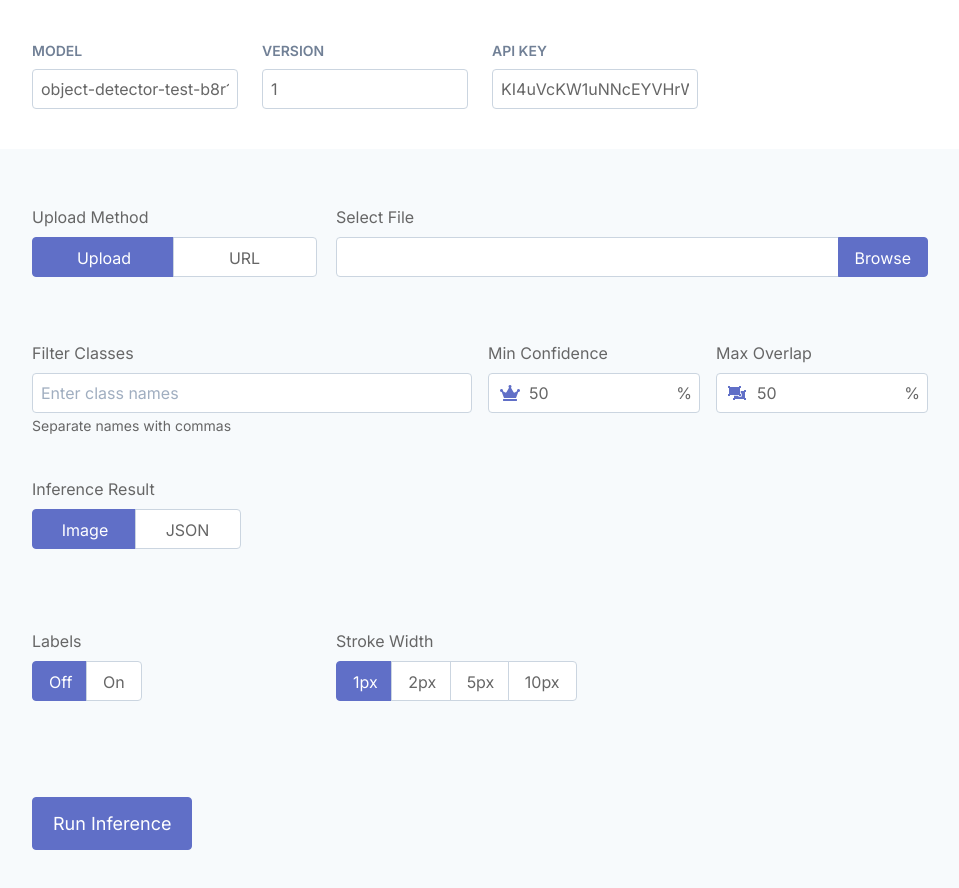
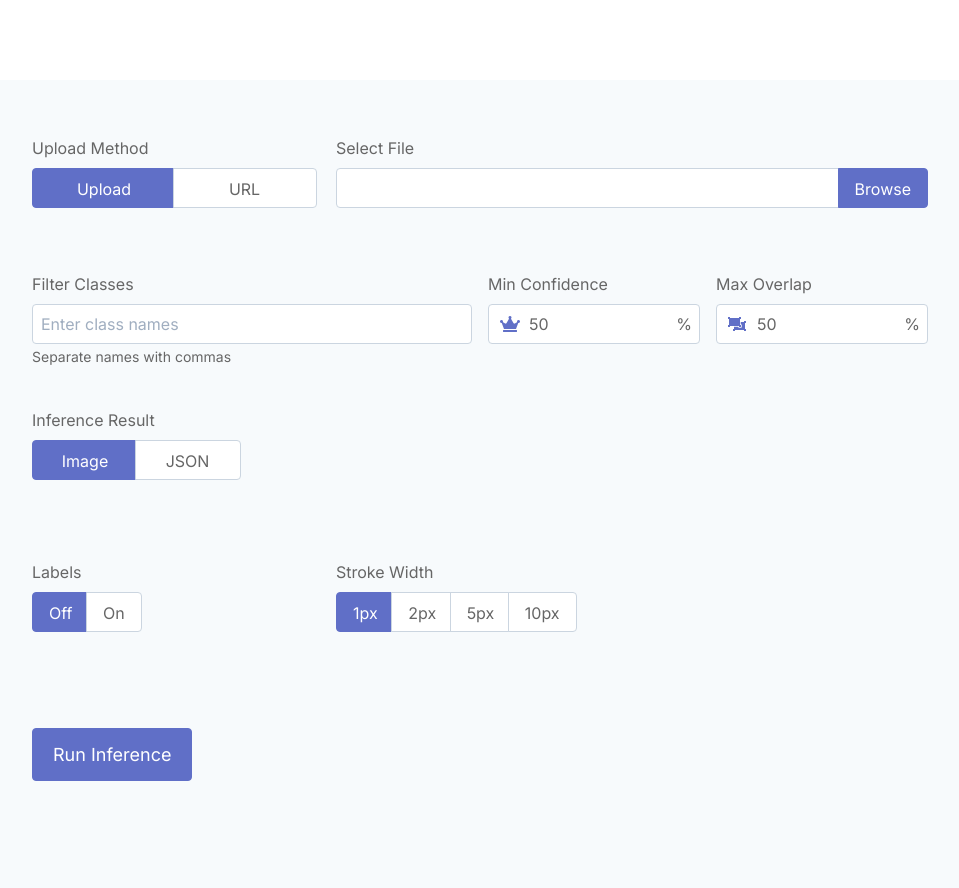
Before and after one commit to jkm243/ArchiCad-Test, a plain HTML site: page dist/index.html in a window 1280 px wide. Shown: the whole page, without its empty margins (8-967 px from the left). Drawn offline with nearby package versions, Linux system fonts and the light colour scheme.

Commit message:
Update index.html

```diff
--- a/dist/index.html
+++ b/dist/index.html
@@ -16,7 +16,7 @@
 <body>
 	<form id="inputForm">
 		<div class="header">
-			<div class="header__grid">
+			<div class="header__grid" style="display:none;">
 			<!--	<img class="header__logo" src="https://uploads-ssl.webflow.com/5f6bc60e665f54545a1e52a5/6143750f1177056d60fc52d9_roboflow_logomark_inference.png" alt="Roboflow Inference"> -->
 				<div>
 					<label class="header__label" for="model">Model</label>
```
